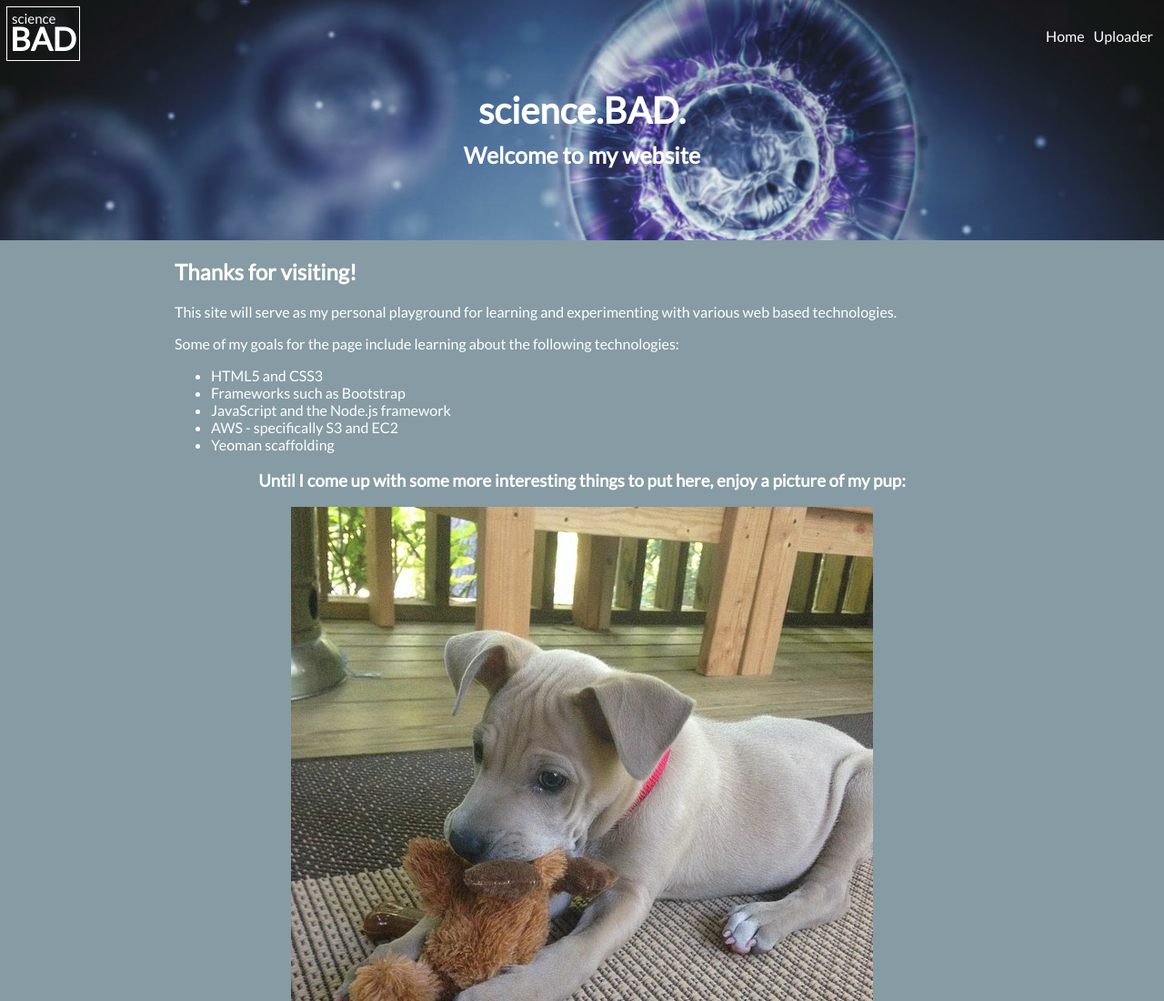
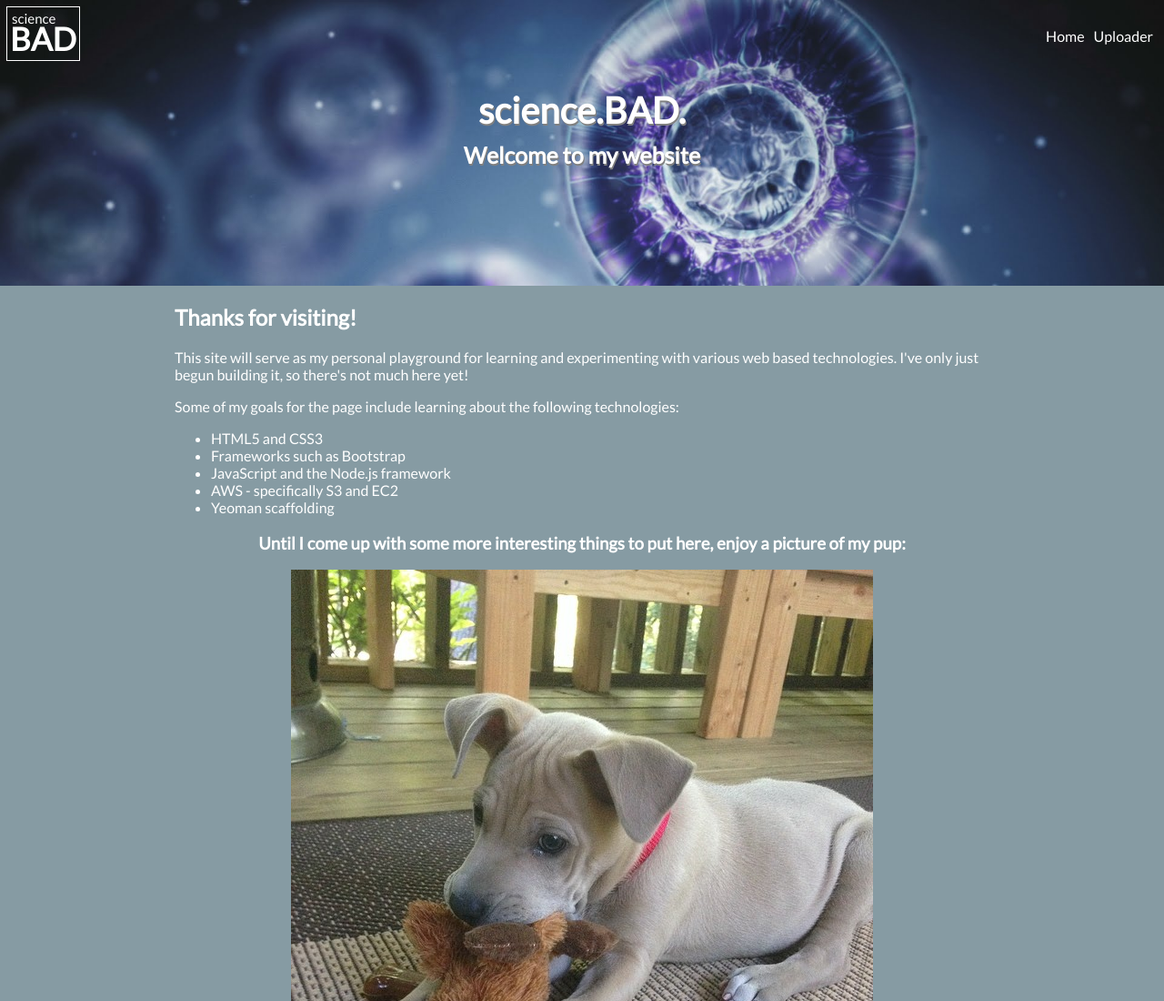
Before and after one commit to ncon5910/sciencebad, a plain HTML site: page index.html in a window 1280 px wide. Shown: the top 1100 px of the page at 91% size. Drawn offline with Linux system fonts and the light colour scheme.

Commit message:
Added shadow to .introduction to make text stand out against hero image better. Made hero image taller.

```diff
--- a/index.html
+++ b/index.html
@@ -28,7 +28,7 @@
   	</div>
   	<div class=content>
 		<h2>Thanks for visiting!</h2>
-		<p>This site will serve as my personal playground for learning and experimenting with various web based technologies.</p>
+		<p>This site will serve as my personal playground for learning and experimenting with various web based technologies. I've only just begun building it, so there's not much here yet!</p>
 		<p>Some of my goals for the page include learning about the following technologies:</p>
 		<p><ul>
 			<li>HTML5 and CSS3</li>
--- a/style.css
+++ b/style.css
@@ -17,7 +17,7 @@ div {
 	display: block;
 	background-image: url(science_hero.jpg);
 	background-size: cover;
-	min-height: 250px;
+	min-height: 300px;
 	max-width: 100%;
 	padding: 7px;
 }
@@ -94,6 +94,7 @@ a:hover {
 	width: 60%;
 	text-align: center;
 	padding: 20px 0;
+	text-shadow: 1px 2px #808080;
 }
 
 .brand {
```
